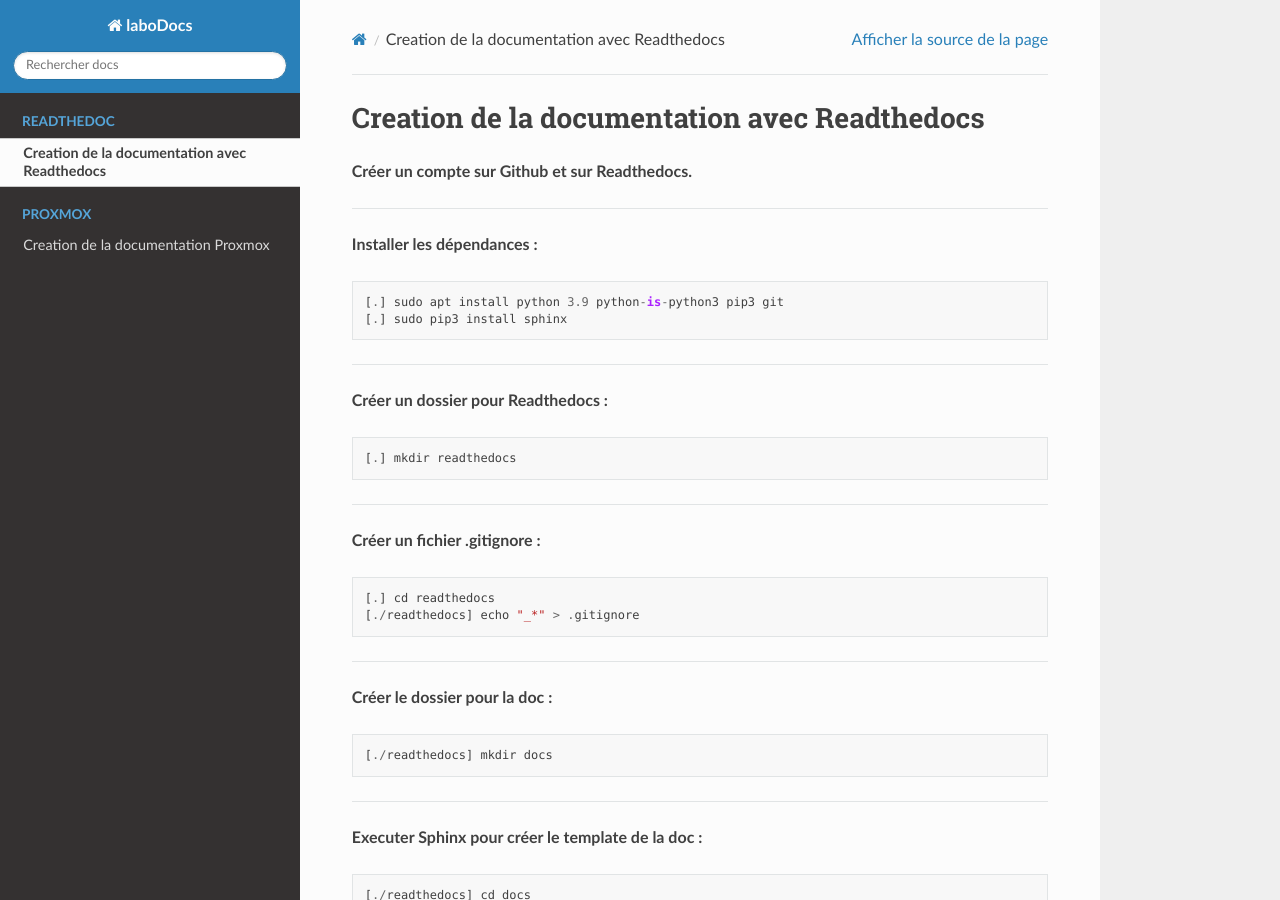
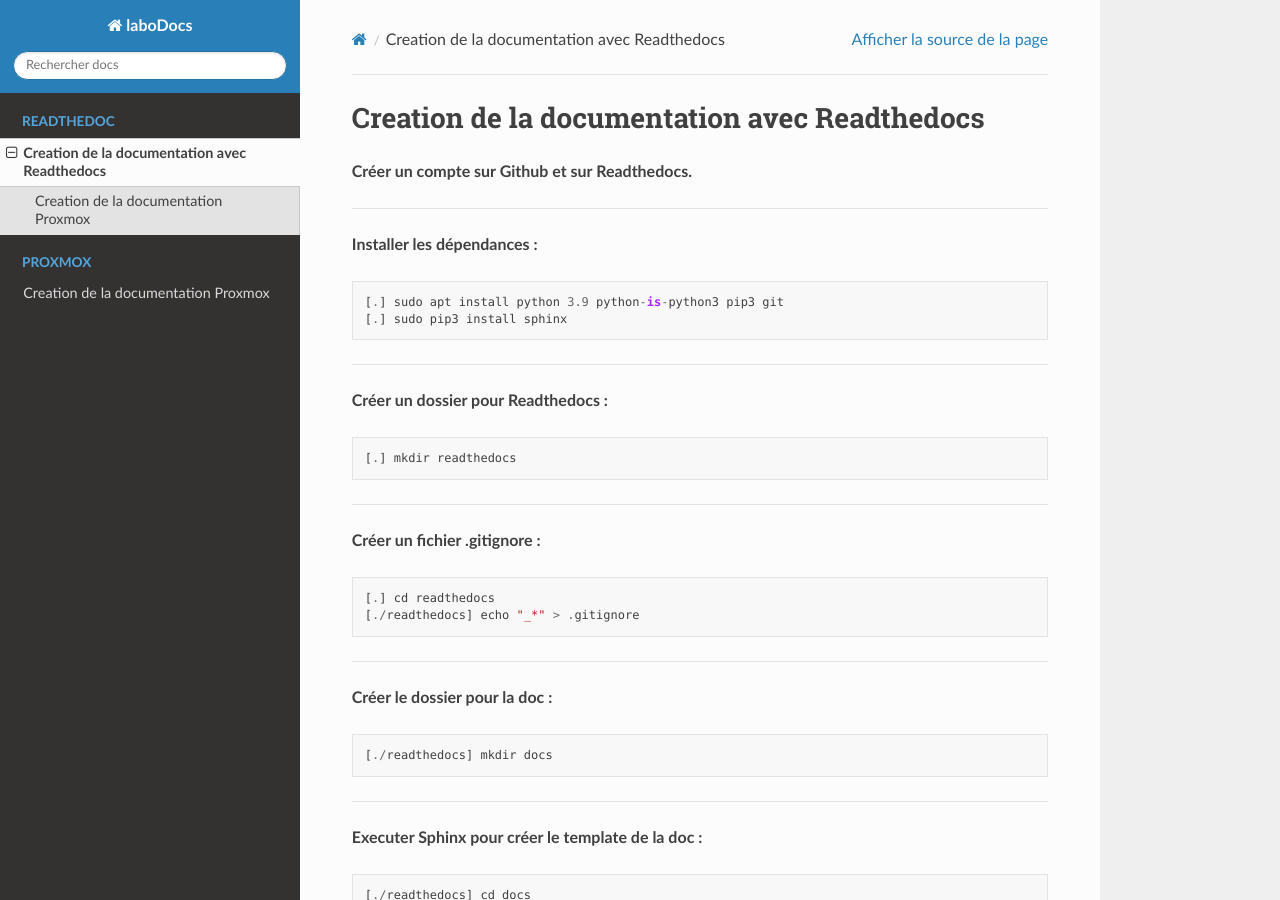
Before and after one commit to ROBERTPASCAL/LaboDocs, a Sphinx documentation site: the page built from docs/rtd.rst, in a window 1280 px wide and 900 px high. Built offline with Sphinx 7.4.7 and the Read the Docs theme 2.0.0, drawn with Linux system fonts in a browser that asks for light colours.

Commit message:
Update rtd.rst

```diff
--- a/docs/rtd.rst
+++ b/docs/rtd.rst
@@ -95,3 +95,6 @@
 .. toctree::
    :maxdepth: 2
    :hidden:
+   :caption: proxmox
+
+   proxmox
```
